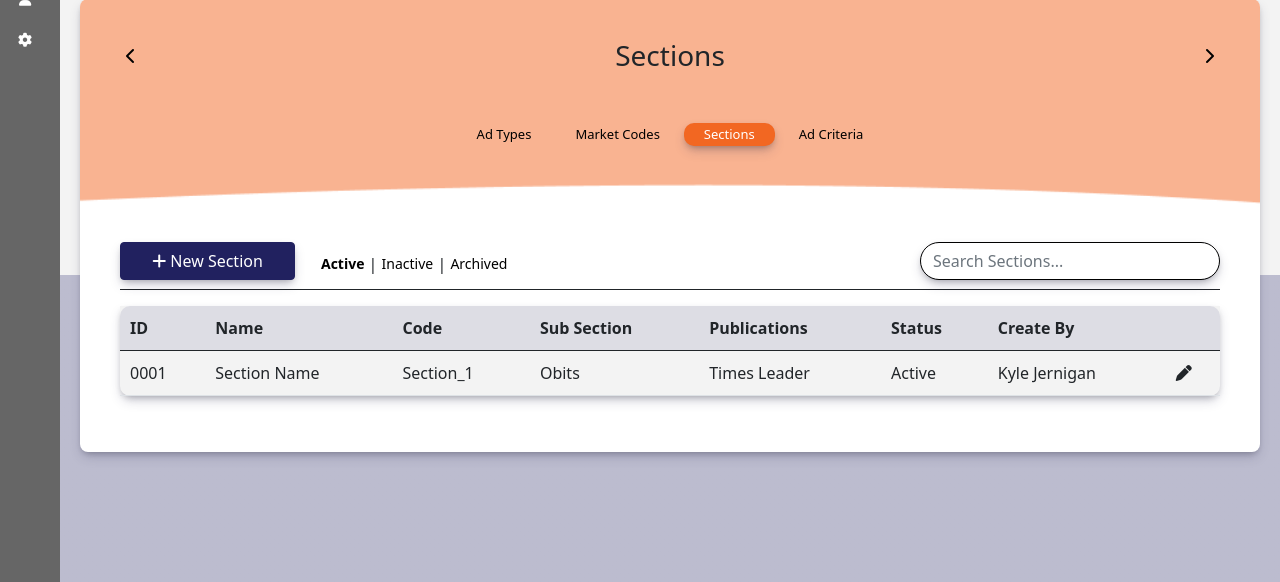
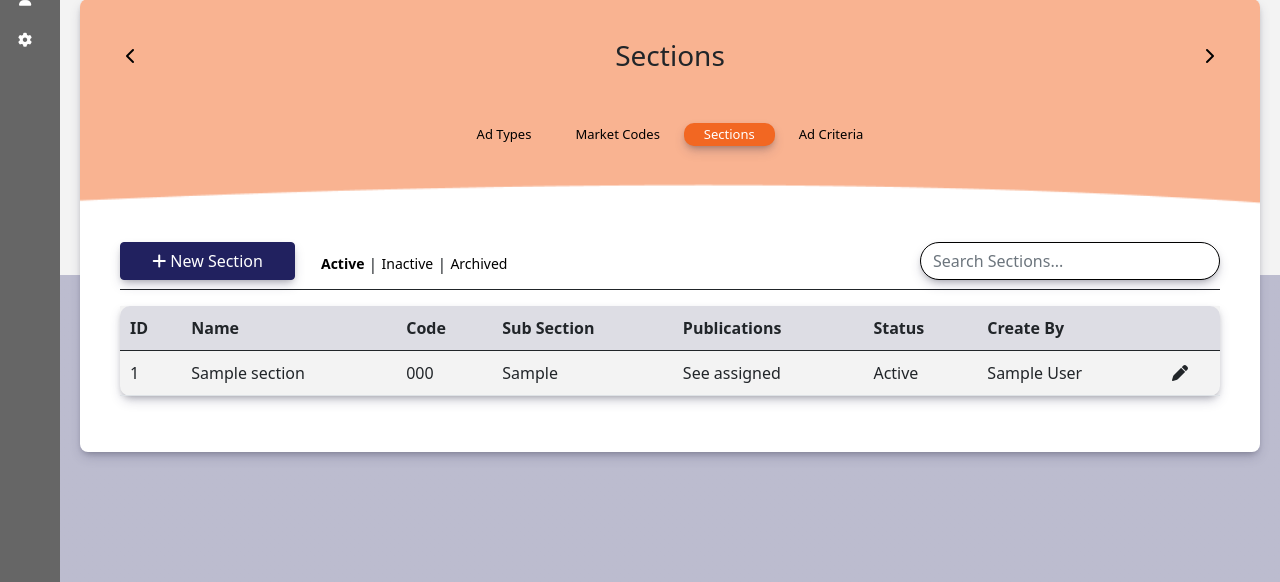
Before and after one commit to skoolboi434/summa-advertising, a Django app: page /adminportal/adminAds in a window 1280 px wide, after a click on "Sections". Shown: the part 205-787 px from the top of the page. Run offline with Django 5.2, Linux system fonts and the light colour scheme; tables that the repository leaves empty hold one stand-in row (values such as "Sample post"); some libraries are stand-ins or nearby versions.

Commit message:
Sections connected to DB

```diff
--- a/adAdmin/models.py
+++ b/adAdmin/models.py
@@ -93,6 +93,28 @@ class AdCriteria(models.Model):
 
     class Meta:
         db_table = 'advertising_ad_criteria'
+
+    def __str__(self):
+        return self.name
+
+class Section(models.Model):
+    name = models.TextField()
+    code = models.TextField()
+    status = models.CharField(max_length=100, default="active")
+    sub_section = models.CharField(max_length=255, default="None")
+    created_at = models.DateTimeField(default=timezone.now)
+    created_by = models.ForeignKey(User, on_delete=models.SET_NULL, null=True, blank=True, related_name="created_sections")
+
+
+    # Many-to-many relationship to Publication
+    publications = models.ManyToManyField(
+        'Publication',
+        related_name="sections",
+        blank=True
+    )
+
+    class Meta:
+        db_table = 'advertising_sections'
 
     def __str__(self):
         return self.name
--- a/adAdmin/views.py
+++ b/adAdmin/views.py
@@ -1,5 +1,5 @@
 from django.shortcuts import render, redirect
-from .models import Role, Region, Rate, Status, AccountType, Publication, Account, AdvPubsProduct, CompanyInfo, AdminAdType, MarketCode, AdCriteria
+from .models import Role, Region, Rate, Status, AccountType, Publication, Account, AdvPubsProduct, CompanyInfo, AdminAdType, MarketCode, AdCriteria, Section
 from classifieds.models import Classification
 from users.models import AdvertisingUser
 from django.core.paginator import Paginator
@@ -100,6 +100,25 @@ def adminAds(request):
                 status="active",
                 created_by=request.user
             )
+            return redirect("adminAds")
+
+        elif "section-name" in request.POST:
+            # Market Code form
+            name = request.POST.get("section-name")
+            code = request.POST.get("section-code")
+            sub_section = request.POST.get("ad-sub-section")
+            publications = request.POST.getlist("publications")
+
+            section = Section.objects.create(
+                name=name,
+                code=code,
+                sub_section=sub_section,
+                status="active",
+                created_by=request.user
+            )
+            if publications:
+                section.publications.set(publications)
+            return redirect("adminAds")
 
         elif "adCriteria-name" in request.POST:
             # Market Code form
@@ -130,6 +149,11 @@ def adminAds(request):
     marketCode_page_number = request.GET.get('page')
     marketCodes_page_obj = marketCodes_paginator.get_page(marketCode_page_number)
 
+    sections = Section.objects.all().order_by('-created_at')
+    sections_paginator = Paginator(sections, 10)
+    section_page_number = request.GET.get('page')
+    sections_page_obj = sections_paginator.get_page(section_page_number)
+
     adCriterias = AdCriteria.objects.all().order_by('-created_at')
     adCriterias_paginator = Paginator(adCriterias, 10)
     adCriteria_page_number = request.GET.get('page')
@@ -141,11 +165,10 @@ def adminAds(request):
     return render(request, 'admin/ads.html', {
         'publications': publications,
         'rates': rates,
-        'adTypes': adTypes,
-        'marketCodes': marketCodes,
         "adTypes_page_obj": adTypes_page_obj,
         "marketCodes_page_obj": marketCodes_page_obj,
         "adCriterias_page_obj": adCriterias_page_obj,
+        "sections_page_obj": sections_page_obj,
     })
 
 
--- a/templates/admin/includes/ads/modals/newSection.html
+++ b/templates/admin/includes/ads/modals/newSection.html
@@ -29,7 +29,9 @@
 
             <div class="form-group">
               <label for="ad-sub-section">Sub-Section (optional):</label>
-              <select name="ad-sub-section" id="ad-sub-section" class="form-select"></select>
+              <select name="ad-sub-section" id="ad-sub-section" class="form-select">
+                <option value="none">None</option>
+              </select>
             </div>
           </div>
 
@@ -43,11 +45,11 @@
               </select>
             </div>
             <div class="transferBtns d-flex flex-column align-items-center mx-3">
-              <button type="button" class="btn-all-right btn-sm btn-secondary mb-2" id="btnAllRight">&gt;&gt;</button>
-              <button type="button" class="btn-right btn btn-sm btn-secondary mb-2" id="btnRight">&gt;</button>
-              <button type="button" class="btn-left btn btn-sm btn-secondary mb-2" id="btnLeft">&lt;</button>
+              <button type="button" class="btn-all-right mb-2" id="btnAllRight">&gt;&gt;</button>
+              <button type="button" class="btn-right mb-2" id="btnRight">&gt;</button>
+              <button type="button" class="btn-left mb-2" id="btnLeft">&lt;</button>
 
-              <button type="button" class="btn-all-left btn btn-sm btn-secondary" id="btnAllLeft">&lt;&lt;</button>
+              <button type="button" class="btn-all-left" id="btnAllLeft">&lt;&lt;</button>
             </div>
 
             <div class="selected-pubs">
@@ -57,7 +59,7 @@
           </div>
 
           <div class="btn-container text-center">
-            <button id="submit-ad-type" type="submit" class="btn btn-secondary">Create Code</button>
+            <button id="submit-ad-section" type="submit" class="btn btn-secondary">Create Section</button>
           </div>
         </form>
       </div>
--- a/templates/admin/includes/ads/sections.html
+++ b/templates/admin/includes/ads/sections.html
@@ -24,16 +24,27 @@
       </tr>
     </thead>
     <tbody>
+      {% for section in sections_page_obj %}
       <tr>
-        <td>0001</td>
-        <td>Section Name</td>
-        <td>Section_1</td>
-        <td>Obits</td>
-        <td>Times Leader</td>
-        <td>Active</td>
-        <td>Kyle Jernigan</td>
+        <td>{{section.id}}</td>
+        <td>{{section.name}}</td>
+        <td>{{section.code}}</td>
+        <td><span class="text-capitalize">{{section.sub_section}}</span></td>
+        <td>
+          <div class="tooltip-wrapper">
+            <span class="see-assigned">See assigned</span>
+            <div class="custom-tooltip">
+              {% for pub in section.publications.all %}
+              <div>{{ pub.name }}</div>
+              {% endfor %}
+            </div>
+          </div>
+        </td>
+        <td><span class="text-capitalize">{{section.status}}</span></td>
+        <td>{% if section.created_by %} <span class="text-capitalize">{{ section.created_by.get_full_name|default:section.created_by.username }}</span> {% else %} - {% endif %}</td>
         <td><i class="fa fa-solid fa-pen"></i></td>
       </tr>
+      {% endfor %}
     </tbody>
   </table>
 </div>
```
